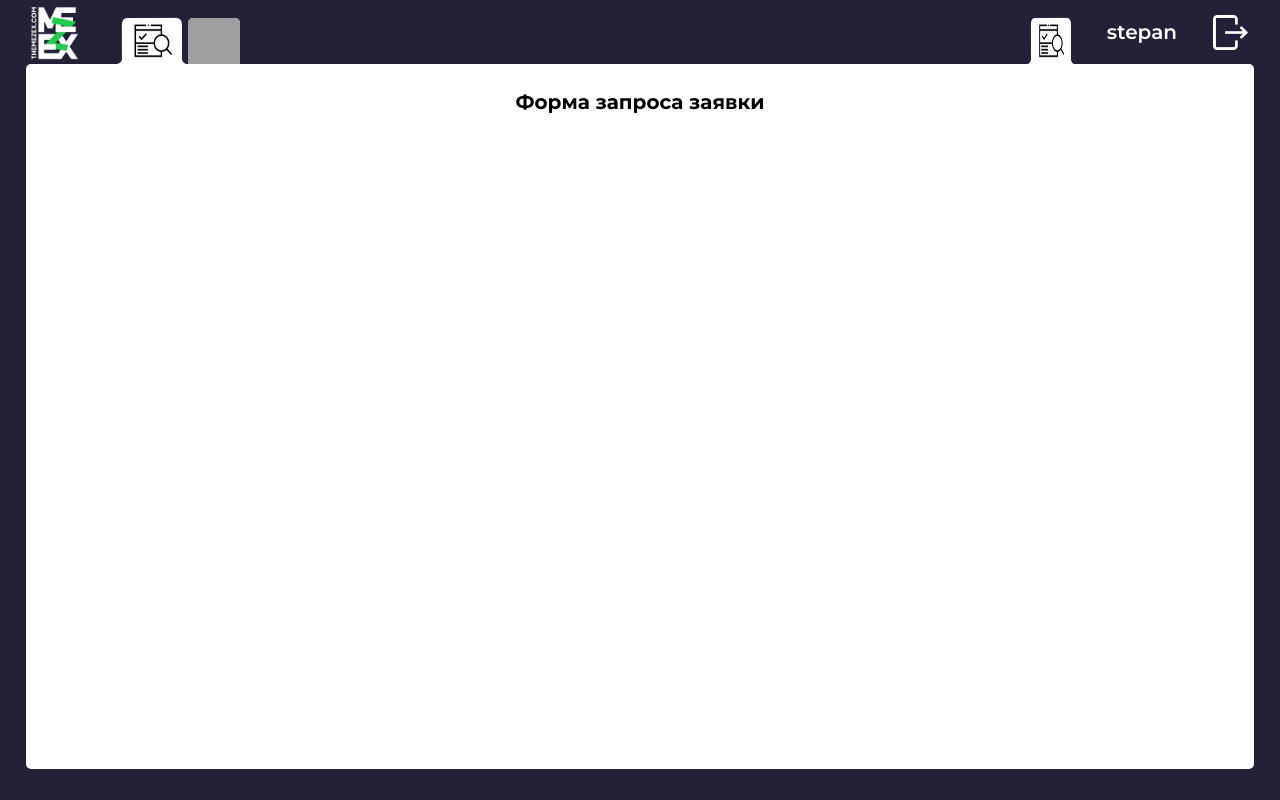
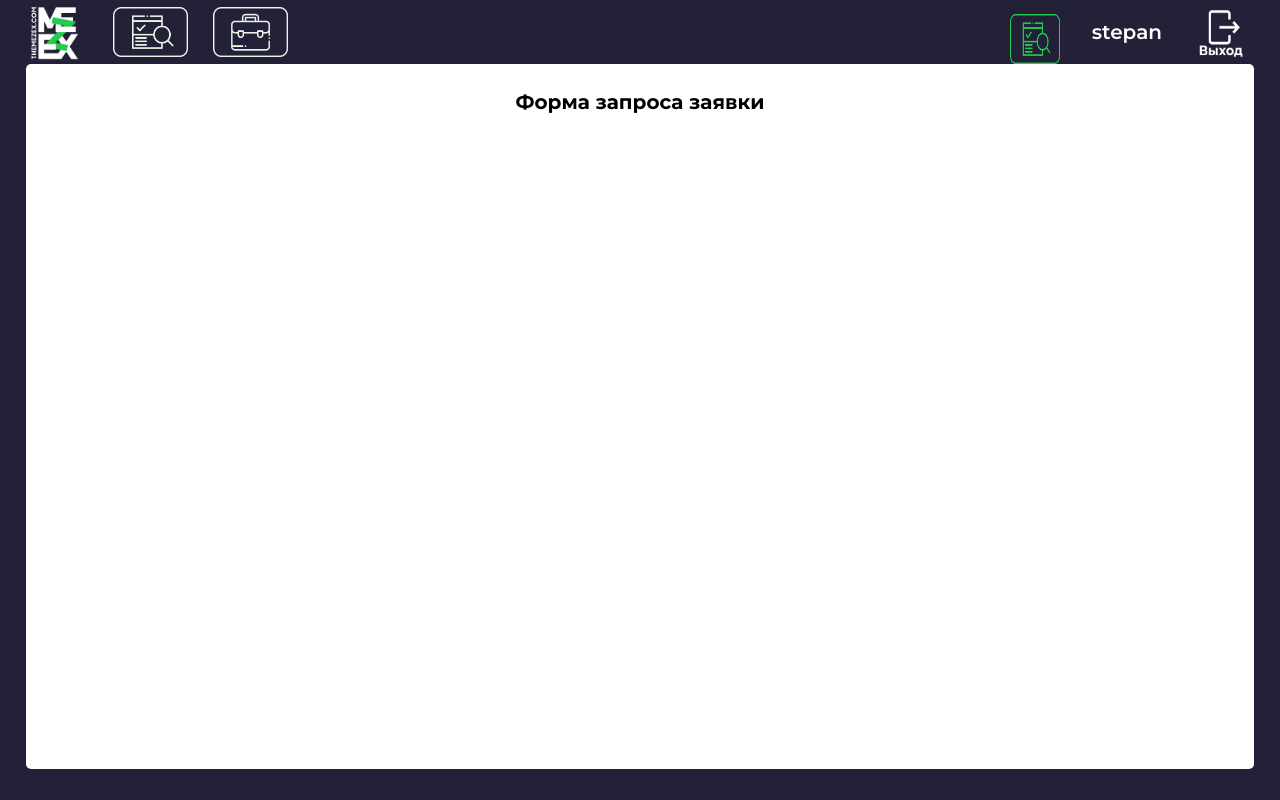
Before and after one commit to xolead/git-github.com-xolead-Mezex_project, a Django app: page /create/ in a window 1280 px wide. Run offline with Django 3.2, Linux system fonts and the light colour scheme; a user stored in the database is signed in; grey boxes are pictures that could not be loaded.

Commit message:
New_icons_for_pages

```diff
--- a/mezix_site/invest/static/invest/css/login.css
+++ b/mezix_site/invest/static/invest/css/login.css
@@ -1,5 +1,6 @@
 body, input, textarea {
     font-family: "Montserrat";
+    font-size: 26px;
 }
 
 body {
--- a/mezix_site/invest/static/invest/css/offers_create.css
+++ b/mezix_site/invest/static/invest/css/offers_create.css
@@ -57,19 +57,24 @@ body {
 
 .container-header-content-applications{
     display: flex;
-    justify-content: flex-start;
-    width: 50px;
+    justify-content: center;
     height: 51px;
     margin-left: 30px;
-    margin-top: 15px;
+    align-self: center;
+    margin-top: 1px;
 }
 
 .container-header-content-offers{
     margin-left: 25px;
-    width: 100px;
-    margin-top: 24px;
     height: 52px;
+    margin-top: 2px;
+}
 
+.container-header-content-create{
+    width: 52px;
+    height: 52px;
+    margin-top: 15px;
+    margin-right: 30px;
 }
 
 .container-header-content-create{
@@ -86,12 +91,13 @@ body {
 }
 
 .pic-bag2{
-    width: 52px;
-    height: 46px;
+    width: 75px;
+    height: 50px;
     border-top-right-radius: 5px;
     border-top-left-radius: 5px;
-    background-color: #D9D9D9;
+    background-color: #232138;
 }
+
 
 .pic-create{
     width: 50px;
@@ -117,8 +123,8 @@ body {
 }
 
 .header-button-out-icon{
-    width: 35px;
-    height: 35px;
+    width: 50px;
+    height: 55px;
 }
 
 .text-out{
--- a/mezix_site/invest/static/invest/js/script.js
+++ b/mezix_site/invest/static/invest/js/script.js
@@ -3,8 +3,7 @@ function opense() {
     {
         document.getElementById("button-block-applications").style.marginRight = "-8px";
         document.getElementById("popup").style.zIndex = "-1";
-        document.getElementById("strelka-vlevo").style.rotate = "90deg";
-        document.getElementById("strelka-vlevo").style.marginLeft = "0px";
+        document.getElementById("strelka-vlevo").style.rotate = "360deg";
     }
 
     else
@@ -12,7 +11,6 @@ function opense() {
     {
         document.getElementById("button-block-applications").style.marginRight = "365px";
         document.getElementById("popup").style.zIndex = "1";
-        document.getElementById("strelka-vlevo").style.rotate = "270deg";
-        document.getElementById("strelka-vlevo").style.marginLeft = "2px";
+        document.getElementById("strelka-vlevo").style.rotate = "180deg";
     }
 }
--- a/mezix_site/invest/templates/invest/create.html
+++ b/mezix_site/invest/templates/invest/create.html
@@ -40,13 +40,13 @@
 
                     <div class="container-header-content-applications">
                         <a href ="{% url 'home' %}">
-                            <img src={% static 'invest/img/applic.png' %} class="pic-bag">
+                            <img src={% static 'invest/img/applic_pas.png' %} class="pic-bag">
                         </a>
                     </div>
 
                     <div class="container-header-content-applications container-header-content-offers">
                         <a href ="{% url 'offers' %}">
-                            <img src={% static 'invest/img/offers.png' %} class="pic-bag pic-bag2">
+                            <img src={% static 'invest/img/offers_pas.png' %} class="pic-bag pic-bag2">
                         </a>
                     </div>
 
@@ -54,7 +54,7 @@
 
                         <div class="container-header-content-create">
                             <a href ="{% url 'create' %}">
-                                <img src={% static 'invest/img/applic.png' %} class="pic-create">
+                                <img src={% static 'invest/img/applic_act.png' %} class="pic-create">
                             </a>
                         </div>
 
@@ -63,7 +63,7 @@
                         {% if user.is_authenticated %}
                             <div class ="container-header-content-fio-out">
                                 <a href ="{% url 'logout' %}"><button type="button" class="button-out">
-                                <img src= {% static 'invest/img/button_out.png' %} class="header-button-out-icon">
+                                <img src= {% static 'invest/img/button_outs.png' %} class="header-button-out-icon">
                                 </button>
                                 </a>
                             </div>
```
Also changed, not shown: mezix_site/invest/static/invest/css/index.css (+13 -15 lines), mezix_site/invest/templates/invest/index.html (+5 -5 lines), mezix_site/invest/templates/invest/offers.html (+4 -4 lines), mezix_site/db.sqlite3, mezix_site/invest/static/invest/img/123.webp (deleted), mezix_site/invest/static/invest/img/applic_act.png (added), mezix_site/invest/static/invest/img/applic_pas.png (added), mezix_site/invest/static/invest/img/button_outs.png (added), mezix_site/invest/static/invest/img/green_dot.webp (deleted), mezix_site/invest/static/invest/img/mezex.jpg (deleted), mezix_site/invest/static/invest/img/offers_act.png (added), mezix_site/invest/static/invest/img/offers_pas.png (added), mezix_site/invest/static/invest/img/strelka-vlevo.png (added), mezix_site/invest/static/invest/img/strelka-vpravo.png (added), 1 more files.
